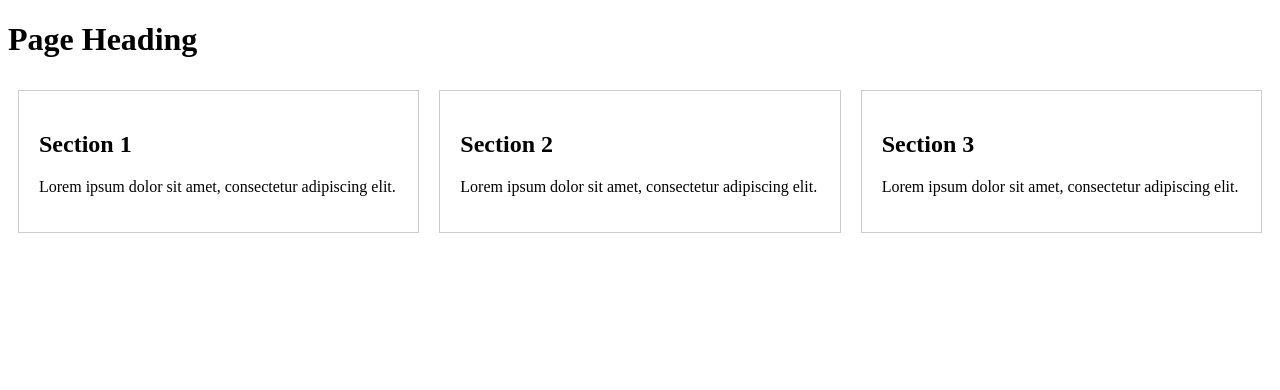
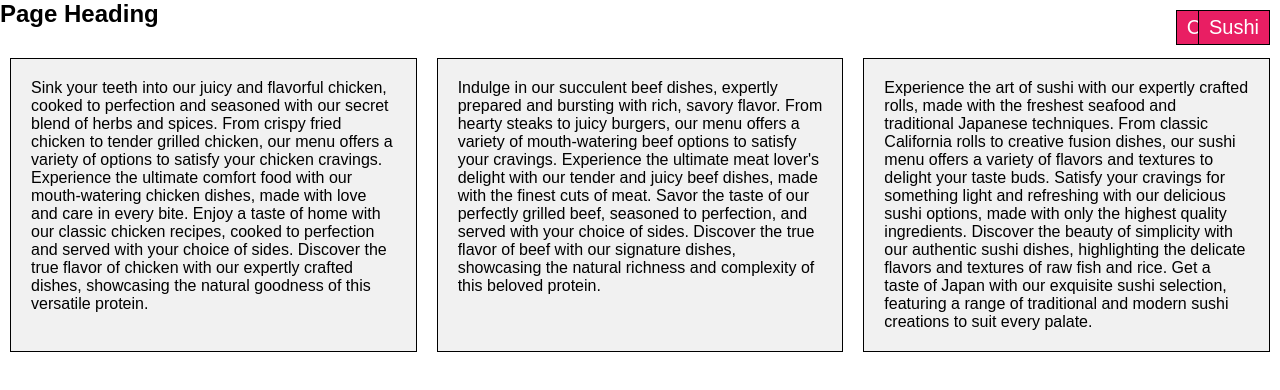
Before and after one commit to SpenBobCat/module2-solution, a plain HTML site: page index.html in a window 1280 px wide. Drawn offline with Linux system fonts and the light colour scheme.

Commit message:
Added html and css

```diff
--- a/css/styles.css
+++ b/css/styles.css
@@ -1,29 +1,69 @@
+/* Reset default margin and padding for all elements */
+* {
+    margin: 0;
+    padding: 0;
+    box-sizing: border-box;
+}
+
+body {
+    font-family: Arial, sans-serif;
+}
+
+h1 {
+    font-size: 24px;
+    margin-bottom: 20px;
+}
+
 .container {
     display: flex;
+    flex-wrap: wrap;
 }
 
 section {
     flex: 1;
     padding: 20px;
-    border: 1px solid #ccc;
+    border: 1px solid black;
     margin: 10px;
+    background-color: #f1f1f1;
+}
+
+.section-title {
+    position: absolute;
+    top: 10px;
+    right: 10px;
+    background-color: #e91e63;
+    color: #fff;
+    padding: 5px 10px;
+    font-size: 125%;
+    border: 1px solid black;
 }
 
 /* Desktop view */
 @media (min-width: 992px) {
-    /* No additional styles needed for the desktop view */
+    section {
+        width: 33.33%;
+    }
 }
 
 /* Tablet view */
 @media (min-width: 768px) and (max-width: 991px) {
+    section {
+        width: 50%;
+    }
     .container {
-        flex-wrap: wrap;
+        flex-direction: column;
+    }
+    .container > section:nth-child(3) {
+        width: 100%;
     }
 }
 
 /* Mobile view */
 @media (max-width: 767px) {
-    .container {
-        flex-direction: column;
+    section {
+        width: 100%;
+    }
+    .container > section {
+        margin-bottom: 20px;
     }
 }
--- a/index.html
+++ b/index.html
@@ -9,16 +9,16 @@
 
     <div class="container">
         <section>
-            <h2>Section 1</h2>
-            <p>Lorem ipsum dolor sit amet, consectetur adipiscing elit.</p>
+            <div class="section-title">Chicken</div>
+            <p>Sink your teeth into our juicy and flavorful chicken, cooked to perfection and seasoned with our secret blend of herbs and spices. From crispy fried chicken to tender grilled chicken, our menu offers a variety of options to satisfy your chicken cravings. Experience the ultimate comfort food with our mouth-watering chicken dishes, made with love and care in every bite. Enjoy a taste of home with our classic chicken recipes, cooked to perfection and served with your choice of sides. Discover the true flavor of chicken with our expertly crafted dishes, showcasing the natural goodness of this versatile protein.</p>
         </section>
         <section>
-            <h2>Section 2</h2>
-            <p>Lorem ipsum dolor sit amet, consectetur adipiscing elit.</p>
+            <div class="section-title">Beef</div>
+            <p>Indulge in our succulent beef dishes, expertly prepared and bursting with rich, savory flavor. From hearty steaks to juicy burgers, our menu offers a variety of mouth-watering beef options to satisfy your cravings. Experience the ultimate meat lover's delight with our tender and juicy beef dishes, made with the finest cuts of meat. Savor the taste of our perfectly grilled beef, seasoned to perfection, and served with your choice of sides. Discover the true flavor of beef with our signature dishes, showcasing the natural richness and complexity of this beloved protein.</p>
         </section>
         <section>
-            <h2>Section 3</h2>
-            <p>Lorem ipsum dolor sit amet, consectetur adipiscing elit.</p>
+            <div class="section-title">Sushi</div>
+            <p>Experience the art of sushi with our expertly crafted rolls, made with the freshest seafood and traditional Japanese techniques. From classic California rolls to creative fusion dishes, our sushi menu offers a variety of flavors and textures to delight your taste buds. Satisfy your cravings for something light and refreshing with our delicious sushi options, made with only the highest quality ingredients. Discover the beauty of simplicity with our authentic sushi dishes, highlighting the delicate flavors and textures of raw fish and rice. Get a taste of Japan with our exquisite sushi selection, featuring a range of traditional and modern sushi creations to suit every palate.</p>
         </section>
     </div>
 </body>
```
Also changed, not shown: 2 other files.
